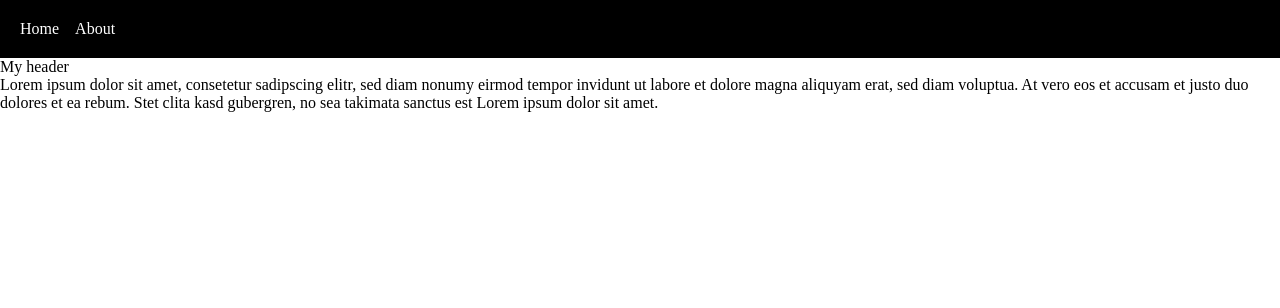
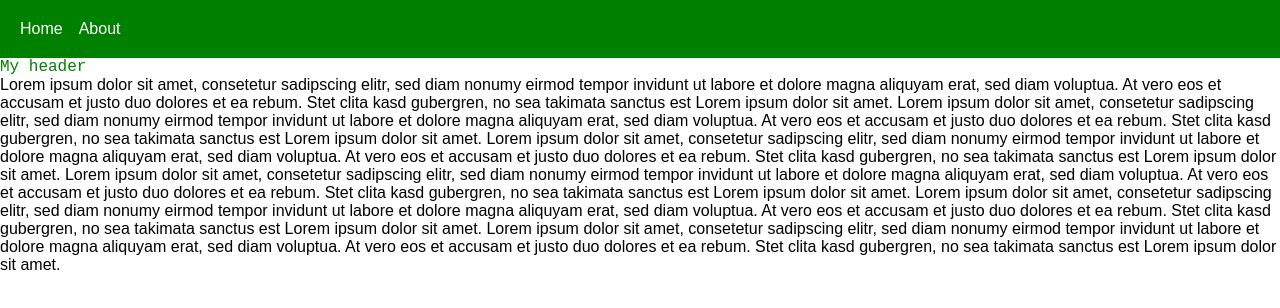
Before and after one commit to seriiserii825/vite-project, a website built with Vite: page index.html in a window 1280 px wide. Built offline with nearby package versions, Linux system fonts and the light colour scheme.

Commit message:
feat: small changes

```diff
--- a/package.json
+++ b/package.json
@@ -1,7 +1,7 @@
 {
   "name": "vite-project",
   "private": true,
-  "version": "0.0.0",
+  "version": "0.0.0.1",
   "type": "module",
   "scripts": {
     "dev": "vite",
--- a/partials/my-header.html
+++ b/partials/my-header.html
@@ -1,4 +1,9 @@
 <h2>My header</h2>
 <p>
 Lorem ipsum dolor sit amet, consetetur sadipscing elitr, sed diam nonumy eirmod tempor invidunt ut labore et dolore magna aliquyam erat, sed diam voluptua. At vero eos et accusam et justo duo dolores et ea rebum. Stet clita kasd gubergren, no sea takimata sanctus est Lorem ipsum dolor sit amet.
+Lorem ipsum dolor sit amet, consetetur sadipscing elitr, sed diam nonumy eirmod tempor invidunt ut labore et dolore magna aliquyam erat, sed diam voluptua. At vero eos et accusam et justo duo dolores et ea rebum. Stet clita kasd gubergren, no sea takimata sanctus est Lorem ipsum dolor sit amet.
+Lorem ipsum dolor sit amet, consetetur sadipscing elitr, sed diam nonumy eirmod tempor invidunt ut labore et dolore magna aliquyam erat, sed diam voluptua. At vero eos et accusam et justo duo dolores et ea rebum. Stet clita kasd gubergren, no sea takimata sanctus est Lorem ipsum dolor sit amet.
+Lorem ipsum dolor sit amet, consetetur sadipscing elitr, sed diam nonumy eirmod tempor invidunt ut labore et dolore magna aliquyam erat, sed diam voluptua. At vero eos et accusam et justo duo dolores et ea rebum. Stet clita kasd gubergren, no sea takimata sanctus est Lorem ipsum dolor sit amet.
+Lorem ipsum dolor sit amet, consetetur sadipscing elitr, sed diam nonumy eirmod tempor invidunt ut labore et dolore magna aliquyam erat, sed diam voluptua. At vero eos et accusam et justo duo dolores et ea rebum. Stet clita kasd gubergren, no sea takimata sanctus est Lorem ipsum dolor sit amet.
+Lorem ipsum dolor sit amet, consetetur sadipscing elitr, sed diam nonumy eirmod tempor invidunt ut labore et dolore magna aliquyam erat, sed diam voluptua. At vero eos et accusam et justo duo dolores et ea rebum. Stet clita kasd gubergren, no sea takimata sanctus est Lorem ipsum dolor sit amet.
 </p>
--- a/src/scss/blocks/base.scss
+++ b/src/scss/blocks/base.scss
@@ -2,6 +2,8 @@ body {
   height: 100%;
   position: relative;
   margin: 0;
+  color: var(--text-color);
+
   background: white;
 }
 
--- a/src/scss/blocks/main-header.scss
+++ b/src/scss/blocks/main-header.scss
@@ -1,7 +1,7 @@
 .main-header {
   padding: 20px;
   color: white;
-  background: black;
+  background: var(--accent);
   ul {
     display: flex;
     gap: 1rem;
--- a/src/scss/blocks/variables.scss
+++ b/src/scss/blocks/variables.scss
@@ -1,3 +1,15 @@
 :root {
   --accent: green;
+  --font-1: 'Arial', sans-serif;
+  --font-2: 'Courier New', monospace;
 }
+
+body {
+  font-family: var(--font-1);
+  color: var(--accent);
+}
+
+h2 {
+  font-family: var(--font-2);
+  color: var(--accent);
+}
```
Also changed, not shown: 2 other files.
